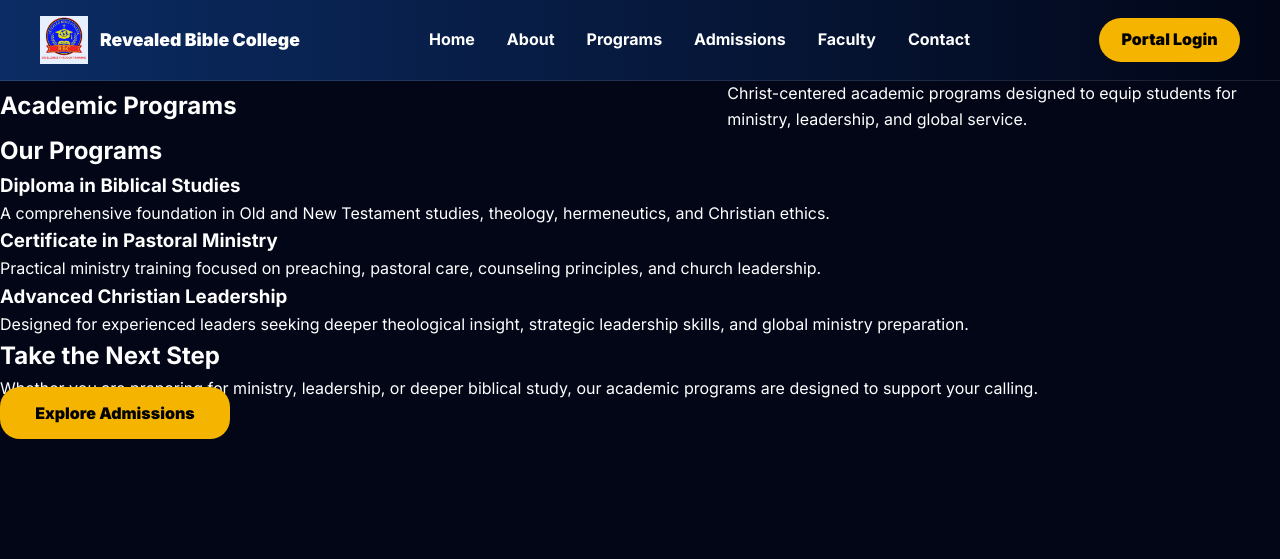
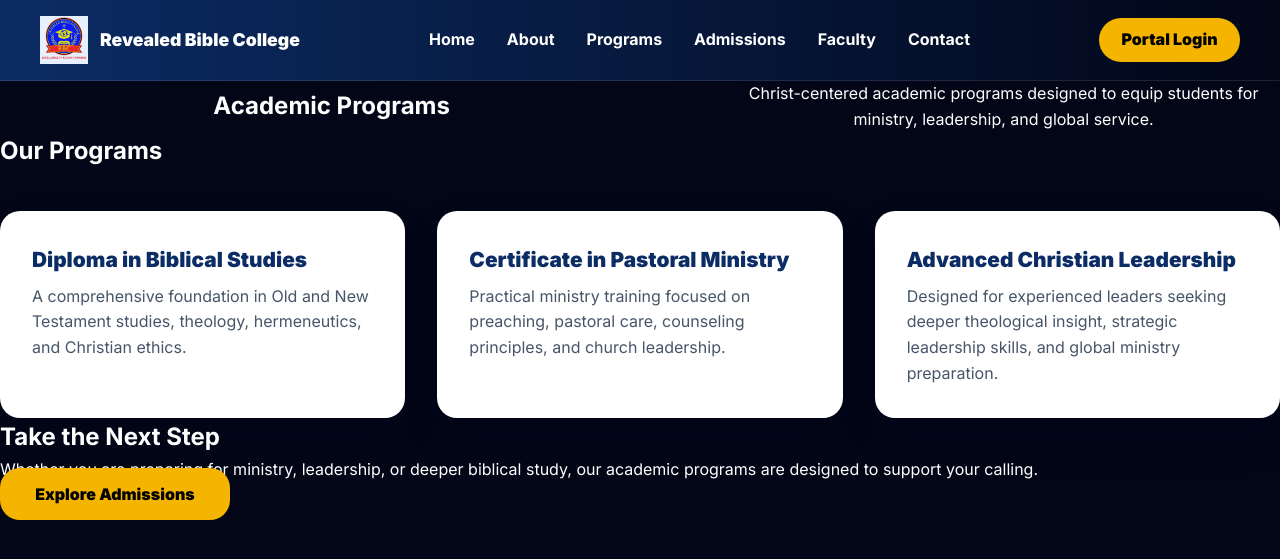
Before and after one commit to WillieKM/my-student-portal, a Jekyll site: the page built from programs.html, in a window 1280 px wide. Shown: the top 559 px of the page. Built offline with Jekyll 4.4.1, drawn with Linux system fonts in a browser that asks for light colours.

Commit message:
Update style.css

```diff
--- a/assets/css/style.css
+++ b/assets/css/style.css
@@ -241,3 +241,40 @@ header {
     text-align: left;
   }
 }
+/* PROGRAMS PAGE */
+.hero-center {
+  text-align: center;
+}
+
+.program-list {
+  display: grid;
+  grid-template-columns: repeat(auto-fit, minmax(280px, 1fr));
+  gap: 2rem;
+  margin-top: 2.5rem;
+}
+
+.program-card {
+  background: #ffffff;
+  padding: 2rem;
+  border-radius: var(--radius);
+  box-shadow: 0 20px 45px rgba(2, 6, 23, 0.08);
+  color: #0f172a;
+  transition: 0.25s;
+}
+
+.program-card:hover {
+  transform: translateY(-6px);
+  box-shadow: 0 30px 60px rgba(0, 0, 0, 0.12);
+}
+
+.program-card h3 {
+  font-size: 1.3rem;
+  font-weight: 800;
+  color: var(--navy);
+  margin-bottom: 0.5rem;
+}
+
+.program-card p {
+  color: #475569;
+  line-height: 1.6;
+}
```
